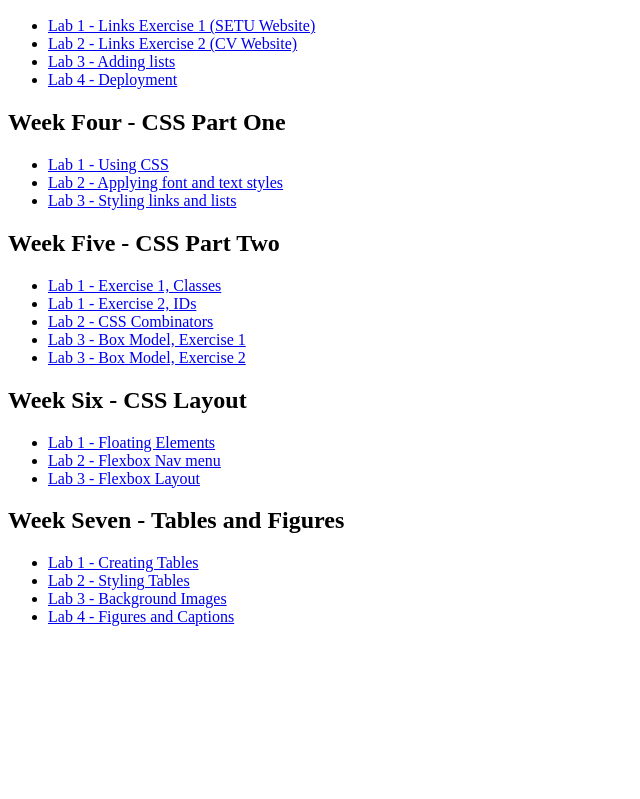
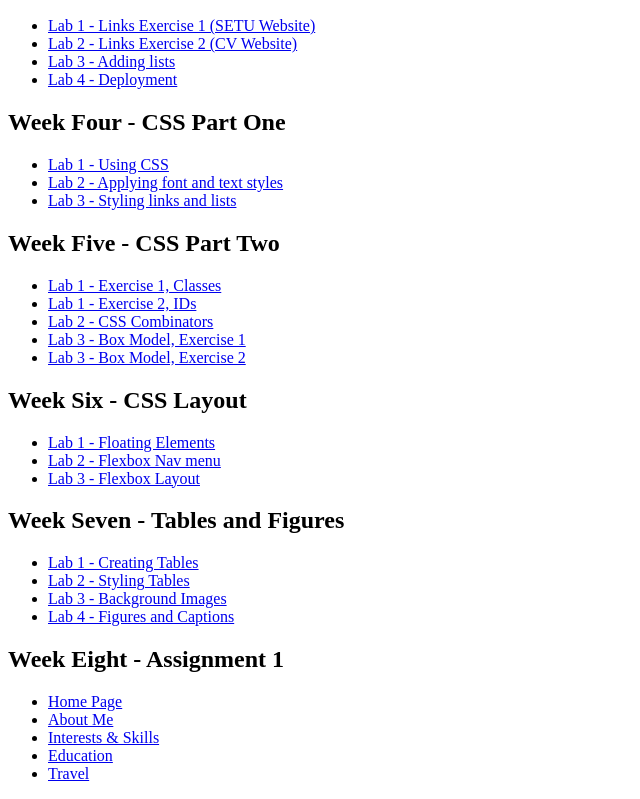
Before and after one commit to m-parle/webdev1-labs, a plain HTML site: page index.html in a window 1280 px wide. Shown: the part 422-1221 px from the top of the page, without its empty margins (0-640 px from the left). Before the commit the page ends 1064 px from the top, so only its background shows below. Drawn offline with Linux system fonts and the light colour scheme.

Commit message:
Assignment 1 completed

```diff
--- a/index.html
+++ b/index.html
@@ -111,6 +111,24 @@
         </li>
     </ul>
 
+    <h2> Week Eight - Assignment 1</h2>
+    <ul>
+        <li>
+            <a href="Assignment 1/home.html" target= "_blank">Home Page</a>
+        </li>
+        <li>
+            <a href="Assignment 1/about.html" target= "_blank">About Me</a>
+        </li>
+        <li>
+            <a href="Assignment 1/hobbies.html" target= "_blank">Interests & Skills</a>
+        </li>
+        <li>
+            <a href="Assignment 1/education.html" target= "_blank">Education</a>
+        </li>
+        <li>
+            <a href="Assignment 1/travel.html" target= "_blank">Travel</a>
+        </li>
+    </ul>
 </body>
 
 </html>
```
Also changed, not shown: 2 other files.
